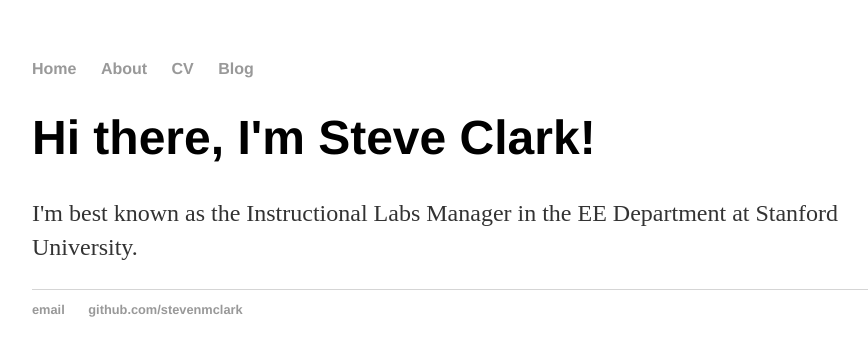
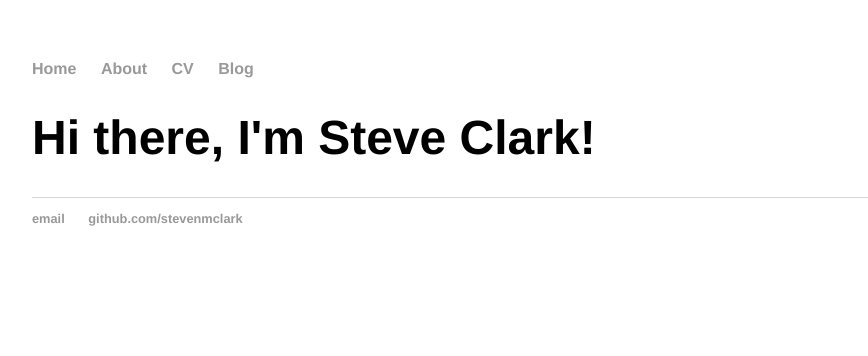
Before and after one commit to stevenmclark/stevenmclark.github.io, a Jekyll site: the page built from index.html, in a window 1280 px wide. Shown: the top 356 px of the page, without its empty margins (160-1028 px from the left). Built offline with Jekyll 4.4.1, drawn with Linux system fonts in a browser that asks for light colours.

Commit message:
Update index.html

```diff
--- a/index.html
+++ b/index.html
@@ -4,5 +4,5 @@ title: Steven Clark, All around curious guy
 ---
 <div class="blurb">
 	<h1>Hi there, I'm Steve Clark!</h1>
-	<p>I'm best known as the Instructional Labs Manager in the EE Department at Stanford University.</p>
+	<p></p>
 </div><!-- /.blurb -->
```
